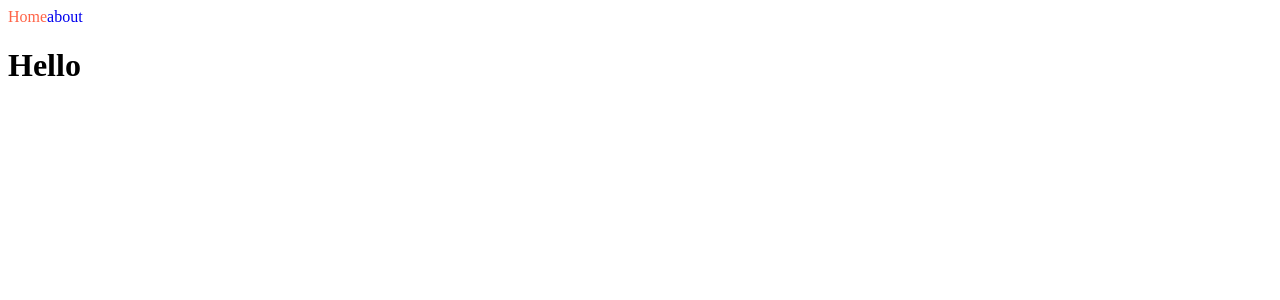
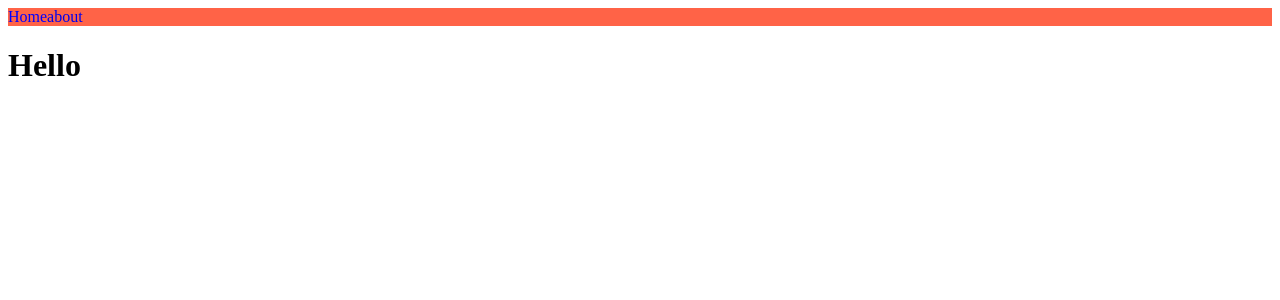
Before and after one commit to onlyhappiness/next-js-study, a Next.js app in the folder next-intro/: page / in a window 1280 px wide. Shown: the top 300 px of the page. Built offline with nearby package versions, Linux system fonts and the light colour scheme.

Commit message:
[Add] style jsx

```diff
--- a/next-intro/components/NavBar.js
+++ b/next-intro/components/NavBar.js
@@ -8,24 +8,23 @@ function NavBar() {
   return (
     <nav>
       <Link href='/'>
-        <a
-          className={`${styles.link} ${
-            router.pathname === '/' ? styles.active : ''
-          }`}
-        >
-          Home
-        </a>
+        <a className={router.pathname === '/' ? 'active' : ''}>Home</a>
       </Link>
       <Link href='/about'>
-        <a
-          className={[
-            styles.link,
-            router.pathname === '/about' ? styles.active : '',
-          ].join(' ')}
-        >
-          about
-        </a>
+        <a className={router.pathname === '/about' ? 'active' : ''}>about</a>
       </Link>
+
+      <style jsx>{`
+        nav {
+          background-color: tomato;
+        }
+        a {
+          text-decoration: none;
+        }
+        .active {
+          color: blue;
+        }
+      `}</style>
     </nav>
   );
 }
```
Also changed, not shown: 1 other file (tests, documents, lock files or other folders).
